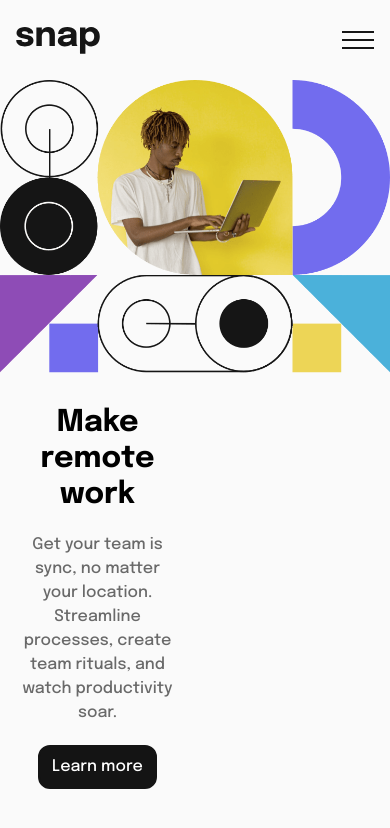
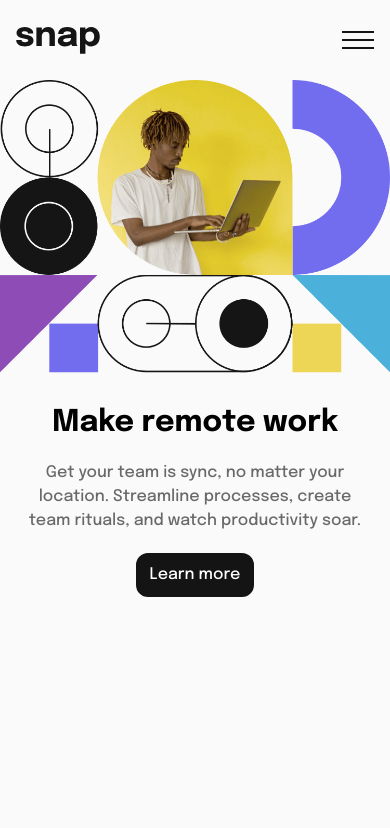
Before and after one commit to soewaiyanag/intro-section-with-dropdown-navigation, a React app: page / in a window 390 px wide. Shown: the top 828 px of the page. Built offline with nearby package versions, Linux system fonts and the light colour scheme.

Commit message:
remove 2xl breakpoint in tailwind.config

```diff
--- a/src/components/Main/Texts.js
+++ b/src/components/Main/Texts.js
@@ -4,7 +4,7 @@ const Texts = () => {
   return (
     <div
       className="px-4 text-center flex flex-col items-center gap-5
-                w-1/2 sm:-order-1 sm:text-left sm:items-start"
+                sm:w-1/2 sm:-order-1 sm:text-left sm:items-start"
     >
       <h1 className="text-3xl font-bold sm:text-6xl">Make remote work</h1>
       <p className="text-medium-grey text-base">
--- a/tailwind.config.js
+++ b/tailwind.config.js
@@ -1,7 +1,14 @@
+const defaultTheme = require("tailwindcss/defaultTheme");
+
+let containerScreens = { ...defaultTheme.screens };
+
+delete containerScreens["2xl"];
+
 module.exports = {
   content: ["./src/**/*.{js,jsx,html}"],
   theme: {
     container: {
+      screens: containerScreens,
       center: true,
       padding: "1rem",
     },
```
